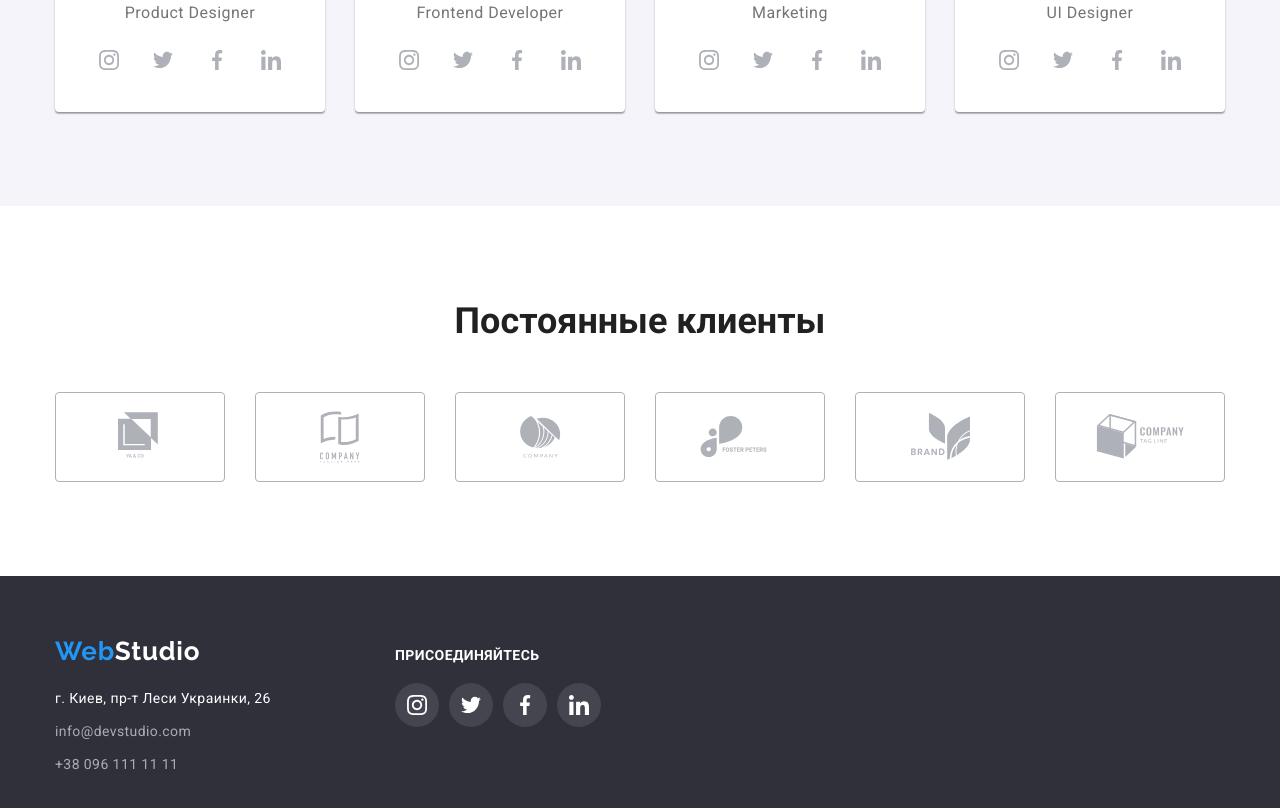
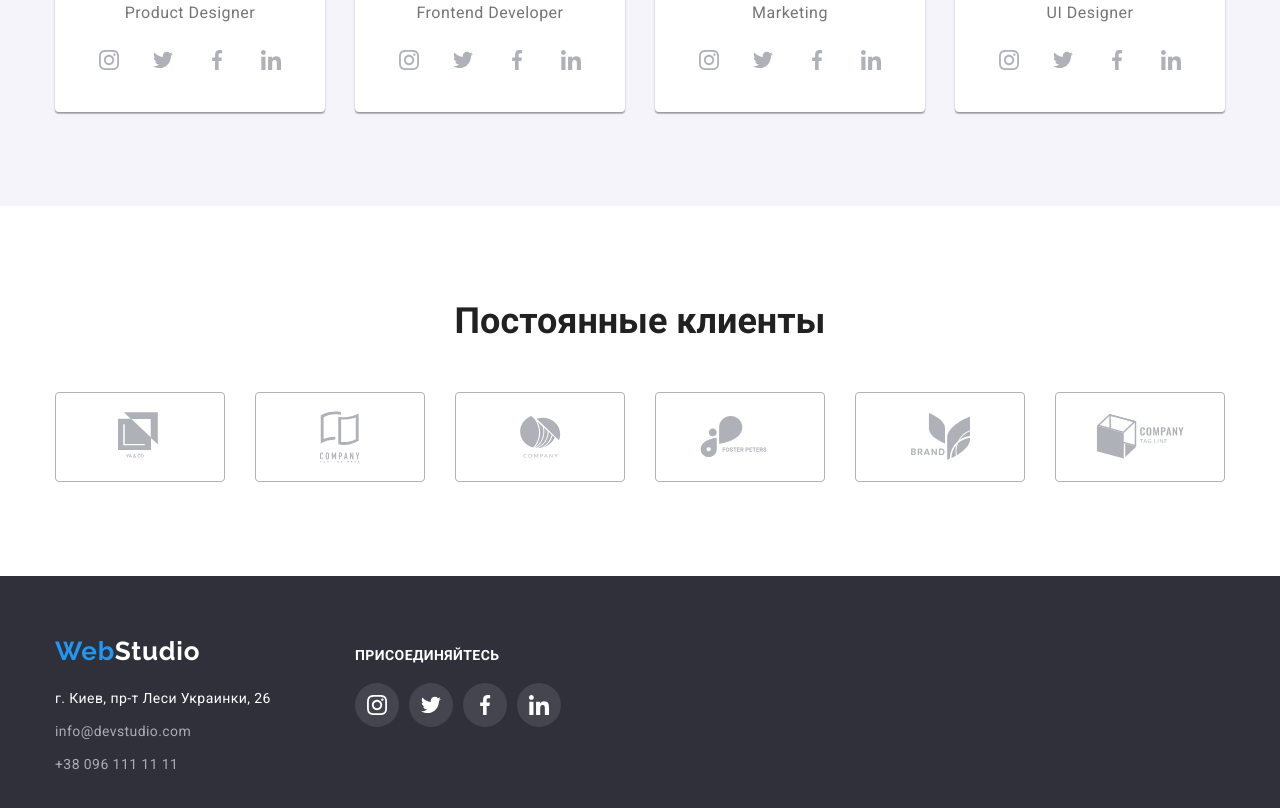
Before and after one commit to AytaAA/goit-markup-hw-04, a plain HTML site: page index.html in a window 1280 px wide. Shown: the part 2098-2906 px from the top of the page. Drawn offline with nearby package versions, Linux system fonts and the light colour scheme.

Commit message:
08/11 update

```diff
--- a/css/styles.css
+++ b/css/styles.css
@@ -564,7 +564,7 @@ focus {
 }
 
 .footer-widget.join-us {
-    margin-left: 70px;
+    margin-left: 30px;
 }
 .join-us-header {
     display: flex;
```
